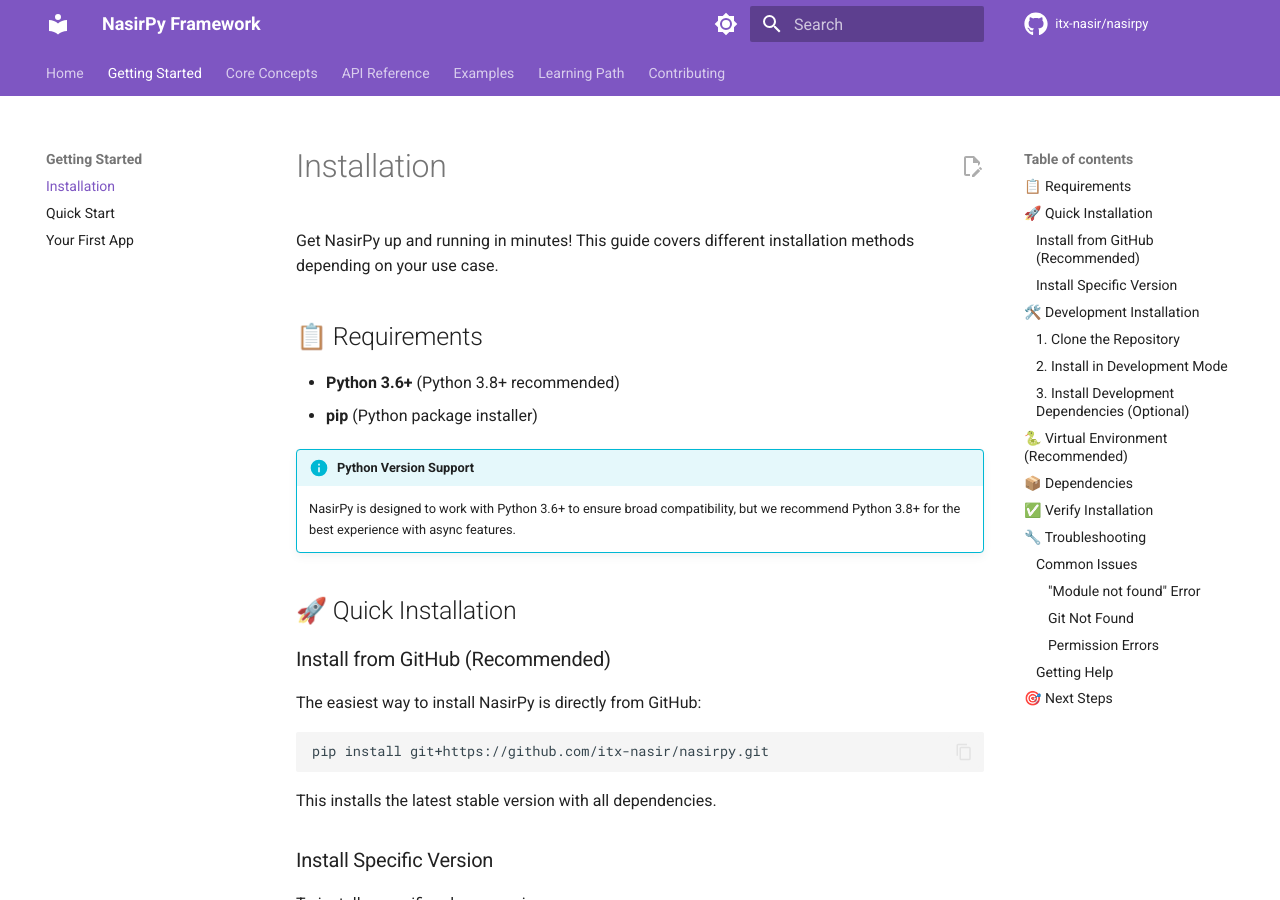
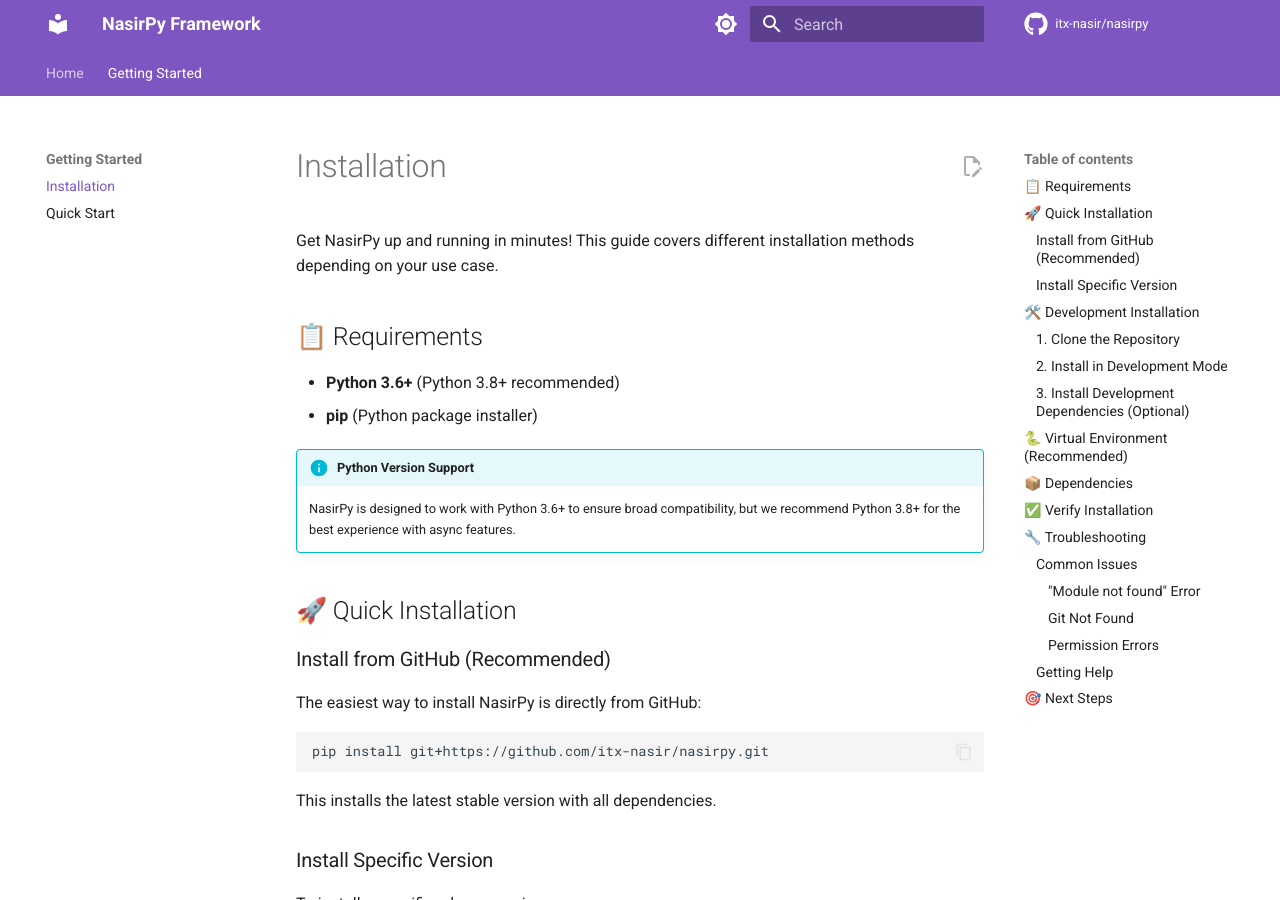
Before and after one commit to itx-nasir/nasirpy, an MkDocs documentation site: the page built from docs/docs/getting-started/installation.md, in a window 1280 px wide and 900 px high. Built offline with MkDocs 1.6.1 and Material for MkDocs 9.7.7, drawn with Linux system fonts in a browser that asks for light colours; comment, search, counter and statistics services are not loaded; some of the changed lines change nothing that is shown.

Commit message:
docs;pipleine-failed-bug

```diff
--- a/docs/mkdocs.yml
+++ b/docs/mkdocs.yml
@@ -53,8 +53,8 @@
   - pymdownx.tabbed:
       alternate_style: true
   - pymdownx.emoji:
-      emoji_index: !!python/name:materialx.emoji.twemoji
-      emoji_generator: !!python/name:materialx.emoji.to_svg
+      emoji_index: !!python/name:material.extensions.emoji.twemoji
+      emoji_generator: !!python/name:material.extensions.emoji.to_svg
   - admonition
   - pymdownx.details
   - attr_list
@@ -65,27 +65,6 @@
   - Getting Started:
     - Installation: getting-started/installation.md
     - Quick Start: getting-started/quickstart.md
-    - Your First App: getting-started/first-app.md
-  - Core Concepts:
-    - Framework Architecture: concepts/architecture.md
-    - Request/Response Cycle: concepts/request-response.md
-    - Routing System: concepts/routing.md
-    - Middleware: concepts/middleware.md
-  - API Reference:
-    - App Class: api/app.md
-    - Request: api/request.md
-    - Response: api/response.md
-    - Router: api/router.md
-    - Middleware: api/middleware.md
-  - Examples:
-    - Basic API: examples/basic-api.md
-    - Blog API: examples/blog-api.md
-    - Custom Middleware: examples/custom-middleware.md
-  - Learning Path:
-    - Understanding Web Frameworks: learning/web-frameworks.md
-    - ASGI vs WSGI: learning/asgi-wsgi.md
-    - HTTP Fundamentals: learning/http-basics.md
-  - Contributing: contributing.md
 
 extra:
   social:
```
